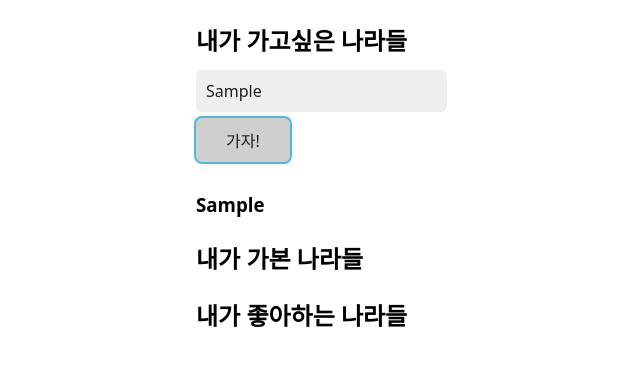
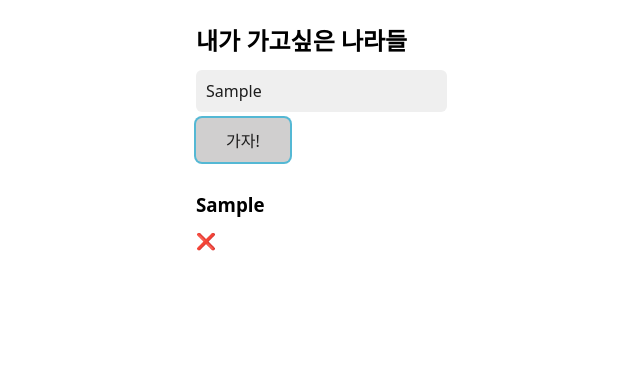
Before and after one commit to JaeHyunLee123/react-master-challenge-6, a React (Create React App) app: page / in a window 1280 px wide. Both pictures are taken after typing "Sample" into the empty fields and a click on the button "가자!". Shown: the top 366 px of the page, without its empty margins (44-684 px from the left). Built offline with nearby package versions, Linux system fonts and the light colour scheme.

Commit message:
feat: delete button of wishing country

```diff
--- a/src/App.tsx
+++ b/src/App.tsx
@@ -25,6 +25,15 @@ export default function App() {
     setWishingCountries((current) => [...current, data.country]);
   };
 
+  const deleteCountry = (
+    event: React.MouseEvent<HTMLElement>,
+    index: number
+  ) => {
+    const temp = [...wishingCountries];
+    temp.splice(index, 1);
+    setWishingCountries(temp);
+  };
+
   return (
     <main>
       <h2>내가 가고싶은 나라들</h2>
@@ -35,11 +44,20 @@ export default function App() {
         />
         <button>가자!</button>
         {wishingCountries.map((country, index) => (
-          <h3 key={index}>{country}</h3>
+          <div key={index}>
+            <h3>{country}</h3>
+            <span
+              onClick={(event) => {
+                deleteCountry(event, index);
+              }}
+            >
+              ❌
+            </span>
+          </div>
         ))}
       </form>
-      <h2>내가 가본 나라들</h2>
-      <h2>내가 좋아하는 나라들</h2>
+      {/* <h2>내가 가본 나라들</h2>
+      <h2>내가 좋아하는 나라들</h2> */}
     </main>
   );
 }
```
